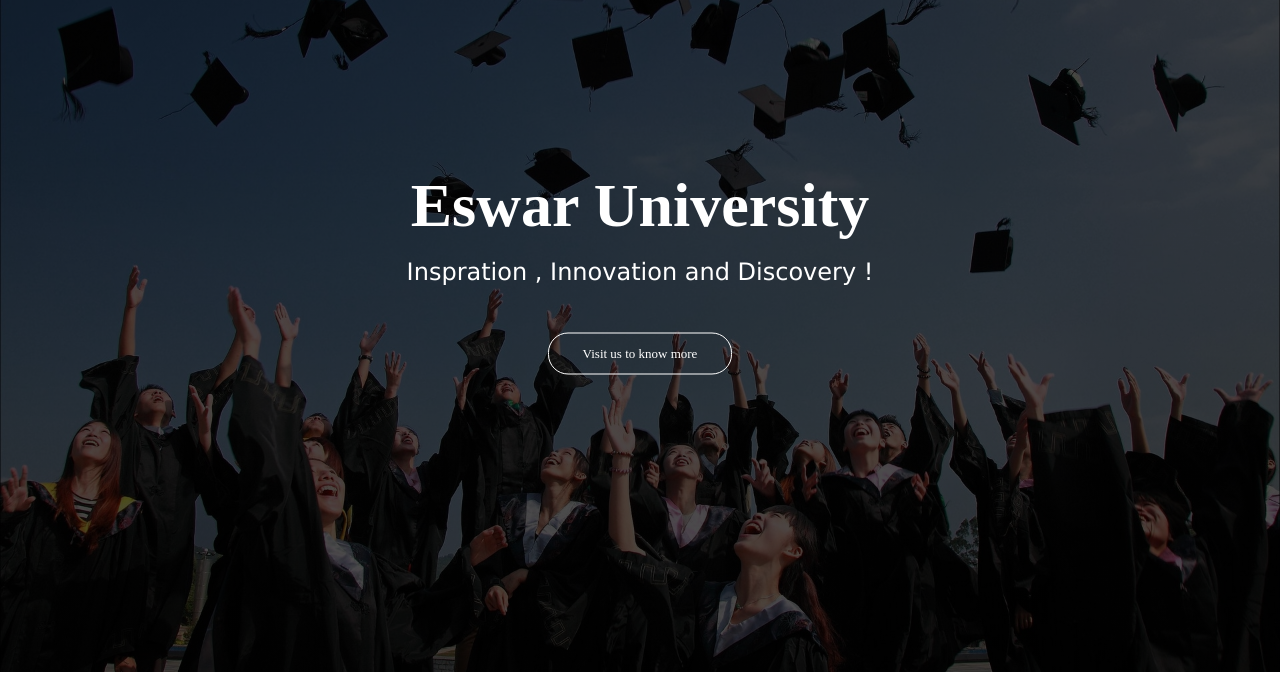
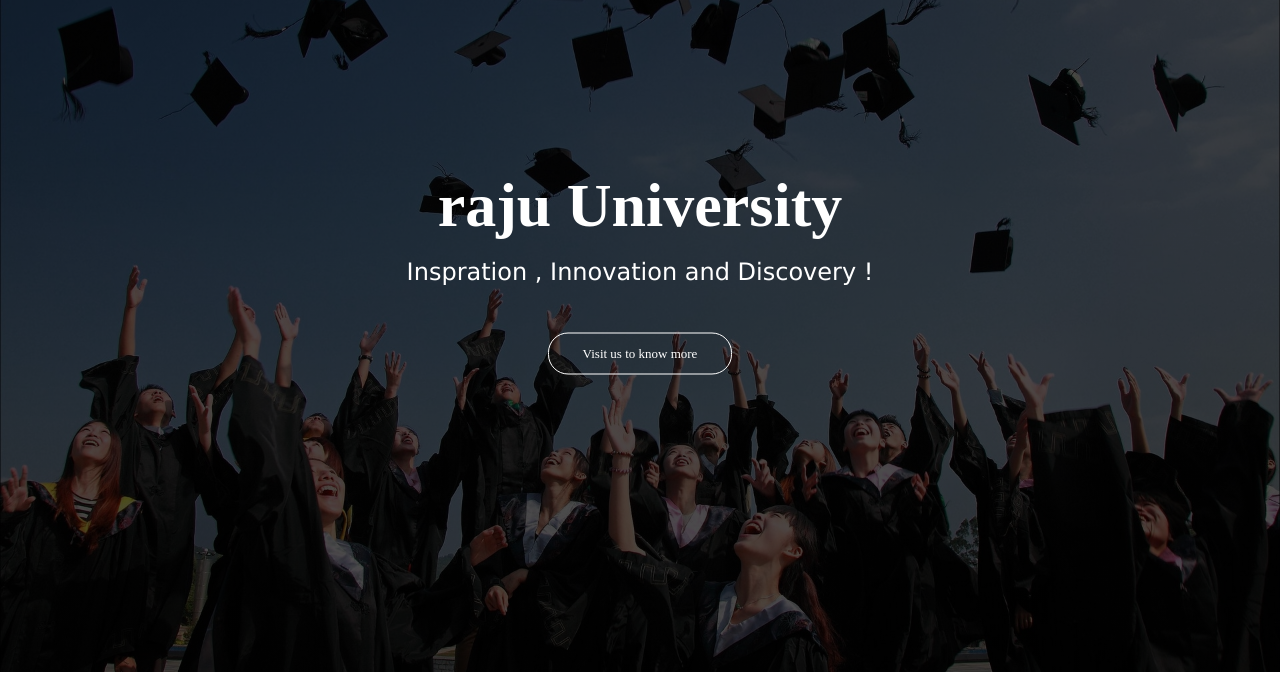
Before and after one commit to alugolus/chs-web-aws, a plain HTML site: page index.html in a window 1280 px wide. Shown: the part 128-802 px from the top of the page. Drawn offline with Linux system fonts and the light colour scheme.

Commit message:
raju index

```diff
--- a/index.html
+++ b/index.html
@@ -29,7 +29,7 @@
             <i class="fa-solid fa-bars"></i>
         </nav>
         <div class="text">
-            <h1>Eswar University</h1>
+            <h1>raju University</h1>
             <p>Inspration , Innovation and Discovery !
             </p>
             <a href="#" class="btn">Visit us to know more</a>
```
